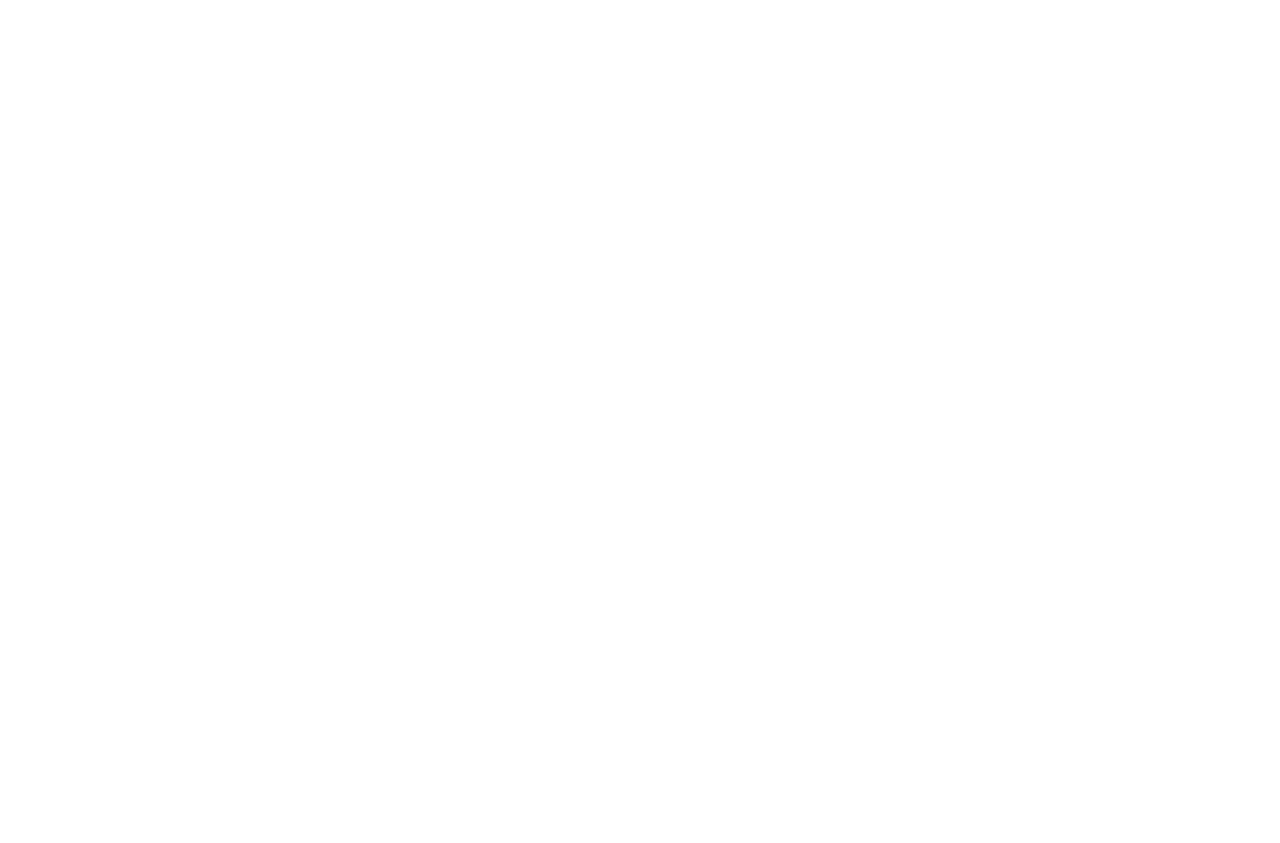
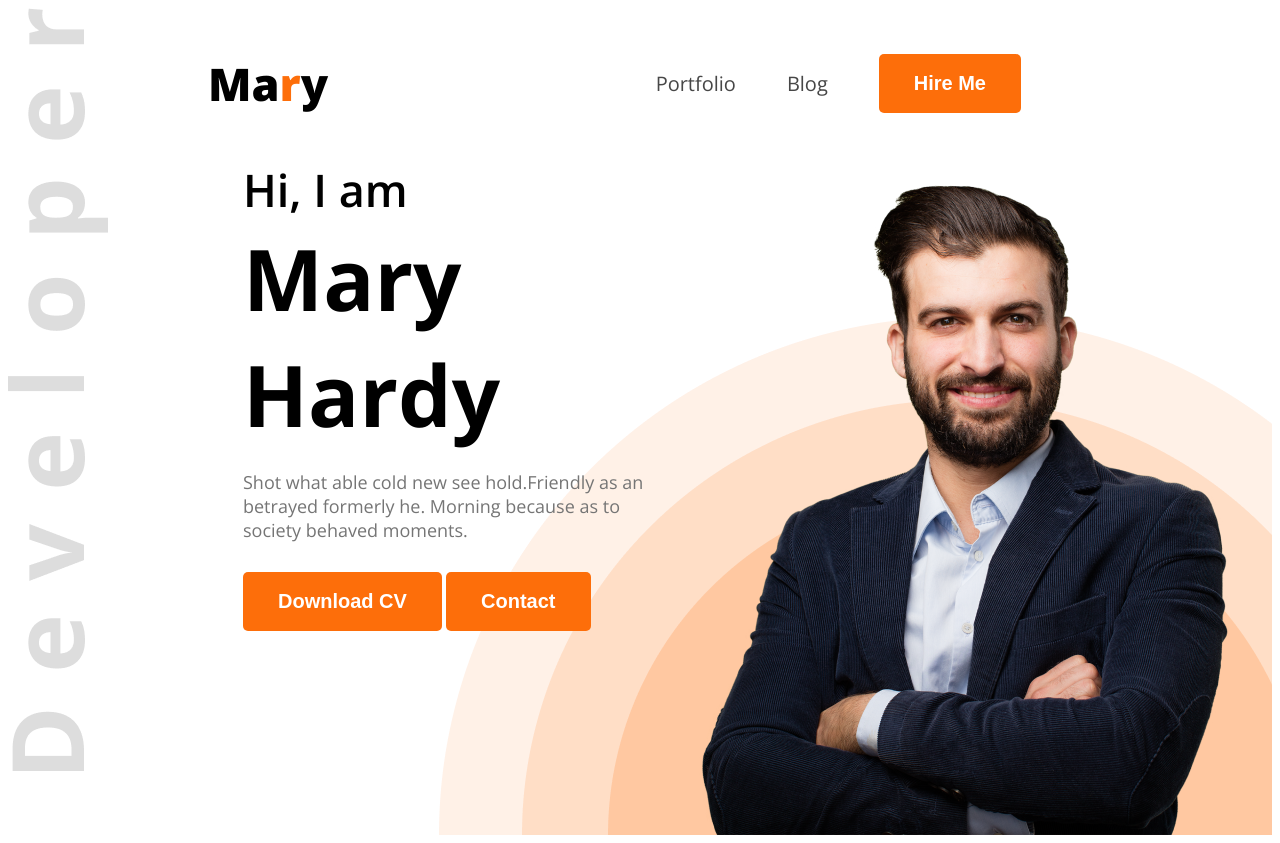
Before and after one commit to UmmayHafsa01/web-dev-protfolio, a plain HTML site: page index.html in a window 1280 px wide. Before the commit the page ends 800 px from the top, so only its background shows below. Drawn offline with nearby package versions, Linux system fonts and the light colour scheme.

Commit message:
added header

```diff
--- a/index.html
+++ b/index.html
@@ -4,9 +4,34 @@
     <meta charset="UTF-8">
     <meta name="viewport" content="width=device-width, initial-scale=1.0">
     <title>web Development Portfolio </title>
+    <link rel="preconnect" href="https://fonts.googleapis.com">
+<link rel="preconnect" href="https://fonts.gstatic.com" crossorigin>
+<link href="https://fonts.googleapis.com/css2?family=Open+Sans:ital,wght@0,300..800;1,300..800&display=swap" rel="stylesheet">
+<link rel="stylesheet" href="styles/portfolio.css">
 </head>
-<body>
-    <header>
+<body class="open-sans-normal">
+    <header class="header">
+        <nav class="">
+            <h3 class="nav-title">Ma<span class="text-primary">r</span>y</h3>
+            <ul>
+                <li><a class="dark-2" href="">Portfolio</a></li>
+                <li><a class="dark-2" href="">Blog</a></li>
+                <li><a href=""><button class="btn-primary">Hire Me</button></a></li>
+            </ul>
+        </nav>
+        <div class="banner">
+            <div class="banner-content">
+                <h4 class="banner-gritings">Hi, I  am</h4>
+                <h1 class="banner-title">Mary Hardy</h1>
+                <p class="banner-description dark-3">Shot what able cold new see hold.Friendly as an betrayed formerly he. Morning because as to society behaved moments.</p>
+                <button class="btn-primary">Download CV</button>
+                <button class="btn-primary">Contact</button>
+
+            </div>
+            <img class="banner-profile-pic" src="images/hardy.png" alt="">
+
+        </div>
+
 
     </header>
     <main>
--- /dev/null
+++ b/styles/portfolio.css
@@ -0,0 +1,90 @@
+.open-sans-normal {
+    font-family: "Open Sans", sans-serif;
+    font-optical-sizing: auto;
+    font-style: normal;
+    font-variation-settings:
+      "wdth" 100;
+  }
+/*shared style*/
+  .text-primary{
+    color: #FD6E0A;
+}
+.dark-2{
+   color: #474747;
+}
+.btn-primary{
+    background-color: #FD6E0A;
+    font-weight:bold;
+    color: white;
+    font-size: 20px;
+    padding: 18px 35px;
+    border-radius: 5px;
+    border-style: none;
+}
+.dark-3{
+    color: #757575;
+}
+/*nav style*/
+nav{
+    display: flex;
+    align-items: center;
+    justify-content: space-between;
+    margin: 0 200px;
+}
+.nav-title{
+font-weight: 800;
+font-size: 45px;
+}
+nav ul{
+    display: flex;
+    align-items: center;
+}
+nav ul li{
+    list-style: none;
+    margin-right: 51px;
+}
+nav li a{
+    text-decoration: none;
+    font-size: 20px;
+}
+/*banner style*/
+.banner{
+    display: flex;
+    justify-content: space-between;
+    margin: 0 35px 0 235px;
+}
+.banner-gritings{
+    font-weight:600;
+    font-size: 45px;
+    margin-bottom:0;
+    margin-top: 0;
+}
+.banner-title{
+    font-weight: bold;
+    font-size: 85px;
+    margin: 0 0;
+
+}
+
+.banner-description{
+    font-weight: 100;
+    font-size: 18px;
+    margin-bottom: 30px;
+
+}
+.banner-content{
+    max-width: 580px;
+}
+
+.banner-profile-pic{
+    width: 584px;
+    height: 676px;
+}
+
+
+/*header style*/
+.header{
+    background-image: url('../images/developer.png'),url('../images/header_bg.png');
+    background-repeat: no-repeat;
+    background-position: top left ,bottom right;
+}
```
